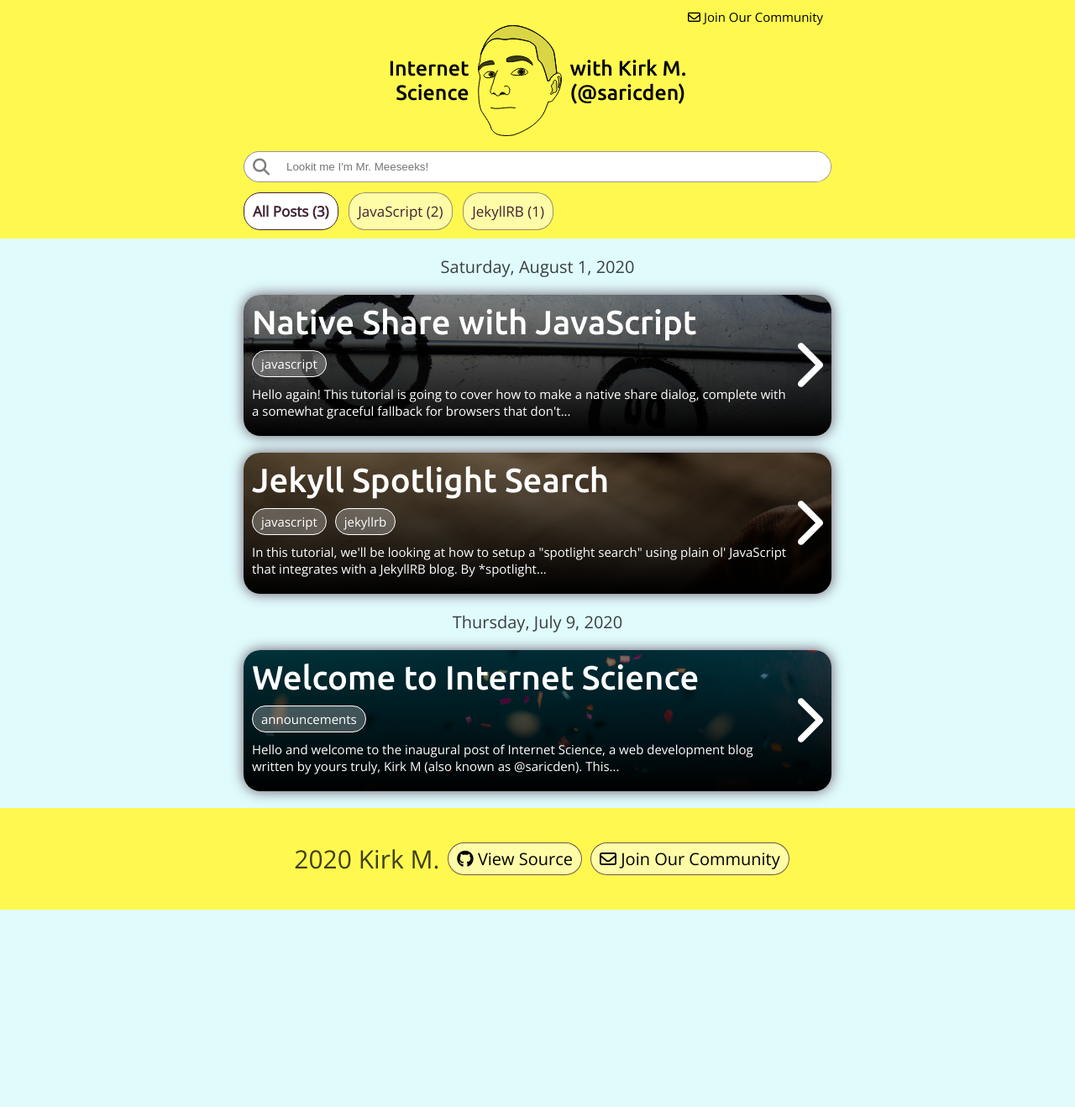
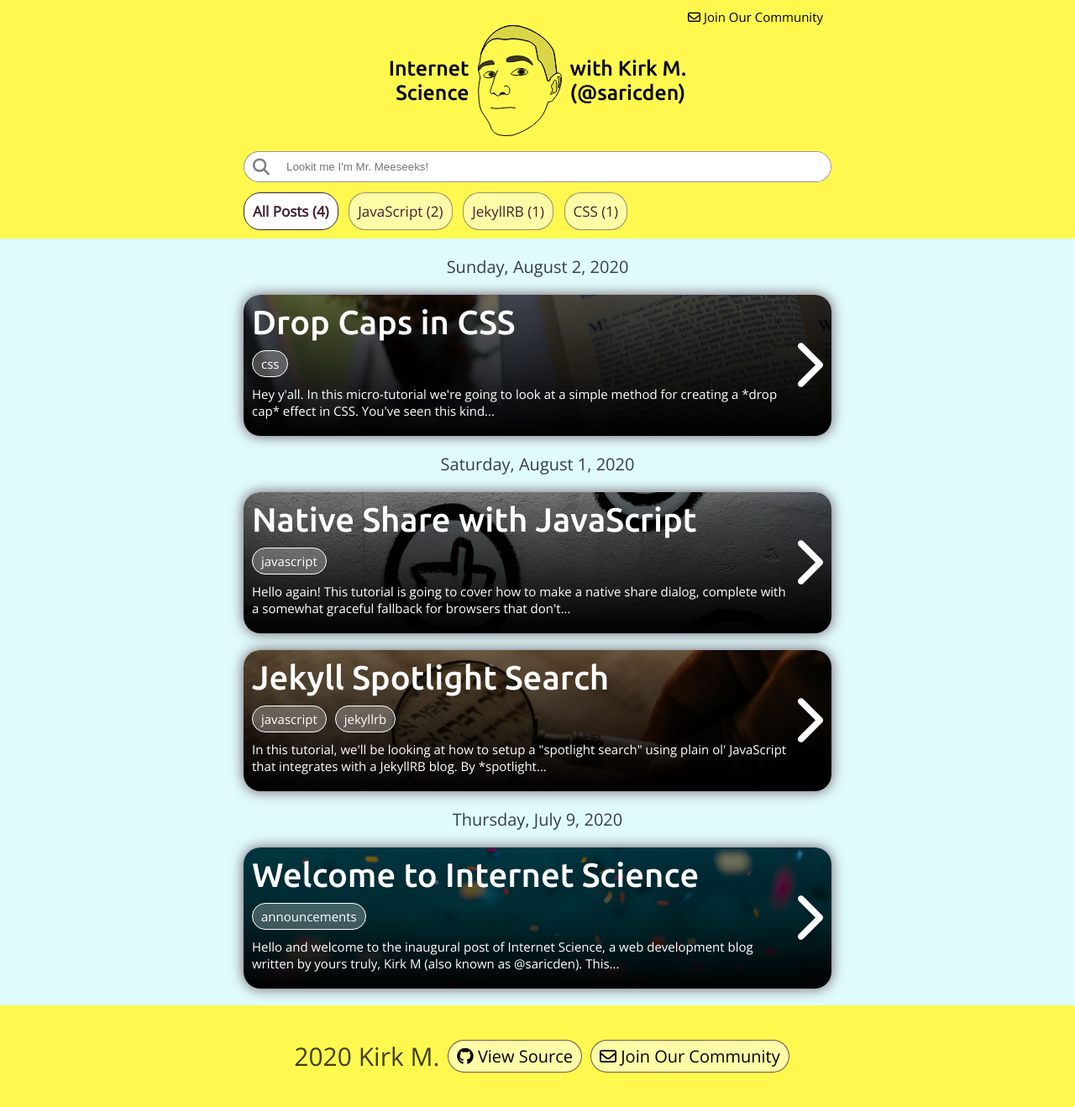
Before and after one commit to saricden/saricden.github.io, a Jekyll site: the page built from _posts/lists/2020-07-09-all-posts.md, in a window 1280 px wide. Shown: the whole page at 84% size. Built offline with Jekyll 4.4.1, drawn with Linux system fonts in a browser that asks for light colours; nearby versions of some CDN libraries; before the commit the page ends 1083 px from its top, so only the background shows below that.

Commit message:
Adds drop caps tutorial.

````diff
--- a/_layouts/list.html
+++ b/_layouts/list.html
@@ -21,7 +21,7 @@ layout: default
           {% endfor %}
         </ul>
         <p>
-          {{ post.content | truncatewords: 25 }}
+          {{ post.content | truncatewords: 25 | strip_html | escape }}
         </p>
       </div>
       <i class="fa fa-chevron-right"></i>
--- /dev/null
+++ b/_posts/lists/2020-08-02-css.md
@@ -0,0 +1,8 @@
+---
+title: "CSS"
+permalink: /css
+layout: list
+category: list
+displayTag: css
+weight: 4
+---
--- /dev/null
+++ b/_posts/posts/2020-08-02-drop-cap.md
@@ -0,0 +1,46 @@
+---
+title: "Drop Caps in CSS"
+tags: all css
+category: post
+permalink: /drop-caps-in-css
+layout: post
+headerImg: "paolo-chiabrando-Cl5o9m8MtzQ-unsplash.jpg"
+imgCredit: "Paolo Chiabrando via Unsplash"
+imgHref: "https://unsplash.com/photos/Cl5o9m8MtzQ"
+# youtubeURL: "https://www.youtube.com/embed/m99f-U2xzcE"
+---
+Hey y'all. In this micro-tutorial we're going to look at a simple method for creating a *drop cap* effect in CSS. You've seen this kind of thing before: the first letter at the start of a chapter or post is enlarged / styled in some distinctive way.
+
+Well turns out there's a really easy way to do this in CSS, so let's dive in.
+
+First up, we'll need an `<article>` containing a couple of `<p>` tags.
+
+```html
+<article>
+  <p>Welcome to my wonderful blog post.</p>
+  <p>Today we're going to talk about something cool...</p>
+  <p>Really cool. Promise.</p>
+</article>
+```
+
+Then the we use a special selector to select the first letter and style it differently from the other letters:
+
+```css
+article p {
+  font-size: 18px;
+  font-weight: 400;
+}
+
+article p:first-of-type::first-letter {
+  font-size: 26px;
+  font-weight: 600;
+}
+```
+
+And voilà! Just like that the first letter of your post is enlarged and bold, while the rest of the text remains normal. Pretty slick hey?
+
+This is a good oppurtunity to experiment and create a unique style that makes your project really pop!
+
+As always, happy hacking!
+
+Love Kirk M. (@saricden)
--- a/src/css/style.css
+++ b/src/css/style.css
@@ -247,6 +247,8 @@ header.primary nav a.active {
   box-shadow: 0 0 15px rgba(65, 34, 52, 0.75);
   color: #FFF;
   background-size: cover;
+  background-position: center;
+  /* background-attachment: fixed; */
 }
 
 .post > div {
````
Also changed, not shown: src/img/post_headers/paolo-chiabrando-Cl5o9m8MtzQ-unsplash.jpg (added).
